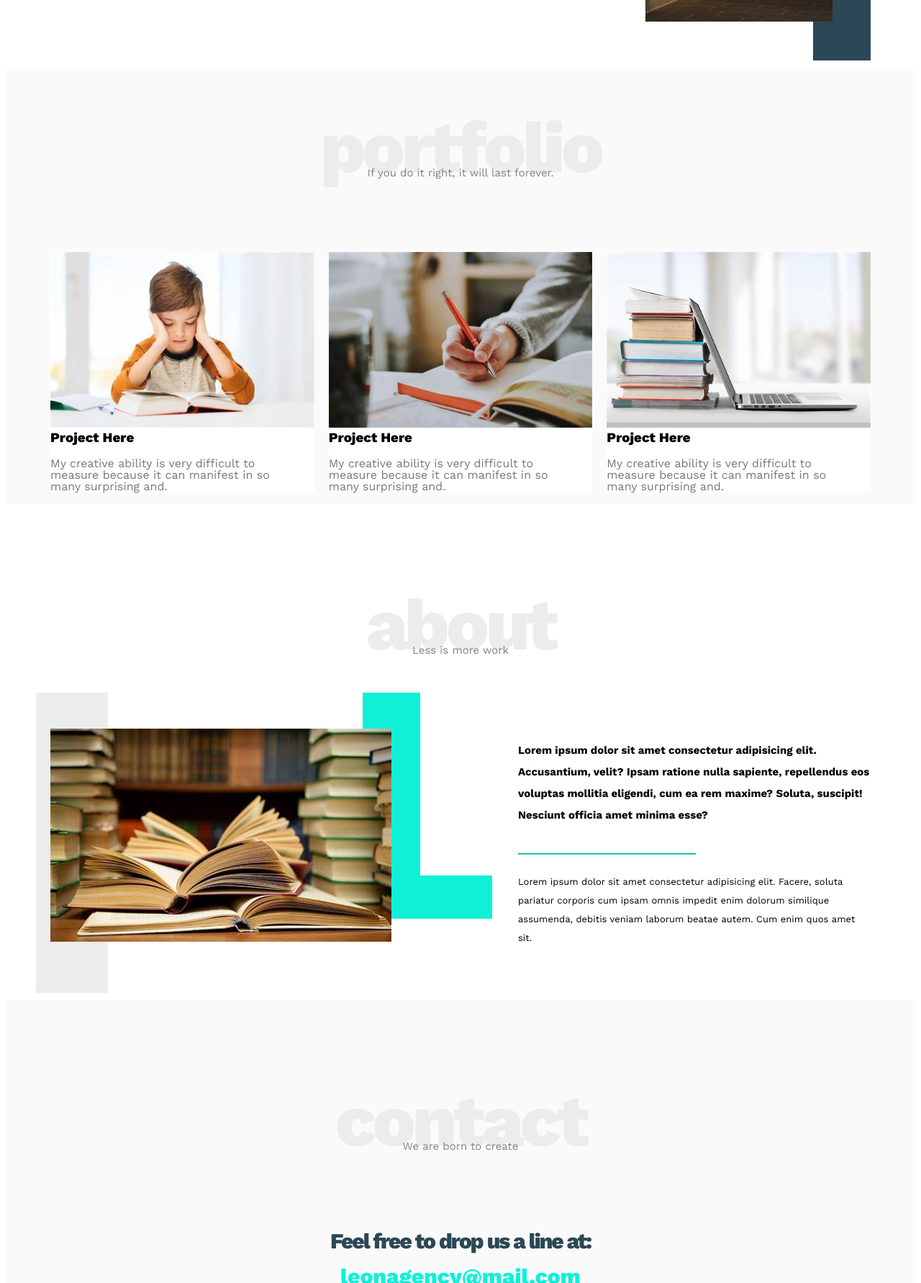
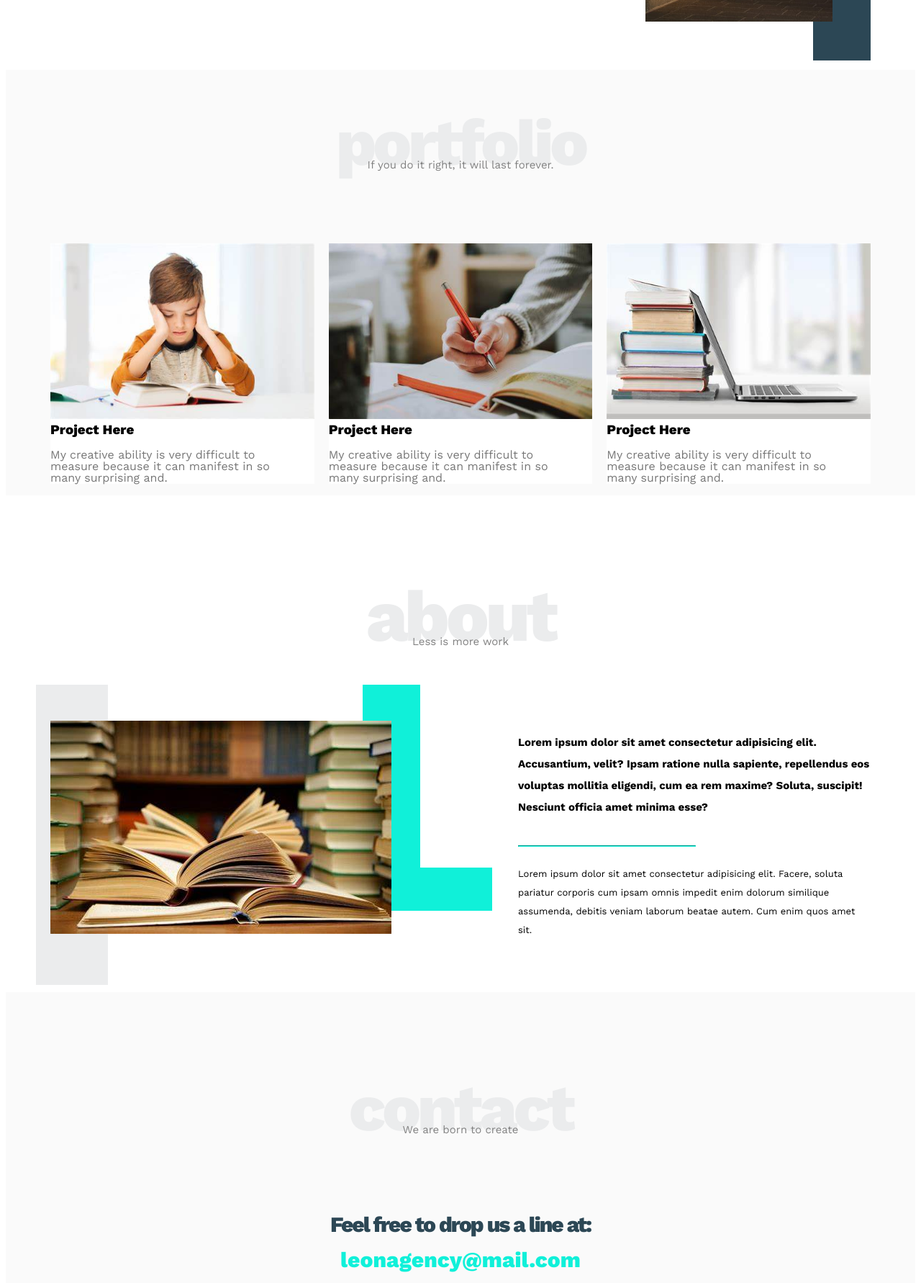
Before and after one commit to amira844/Html_Css_Template_One, a plain HTML site: page index.html in a window 1280 px wide. Shown: the part 1719-3501 px from the top of the page at 72% size. Drawn offline with nearby package versions, Linux system fonts and the light colour scheme.

Commit message:
Update leon.css
Signed-off-by: amira844 <112348333+amira844@users.noreply.github.com>

```diff
--- a/css/leon.css
+++ b/css/leon.css
@@ -344,7 +344,7 @@ body {
 
 .portfolio h2 {
     text-align: center;
-    font-size: 100px;
+    font-size: 90px;
     color: #ebeced;
     letter-spacing: -5px;
     margin: 0;
@@ -484,7 +484,7 @@ body {
 }
 
 .contact h2 {
-    font-size: 100px;
+    font-size: 90px;
     color: #ebeced;
     letter-spacing: -5px;
     margin: 0;
```
